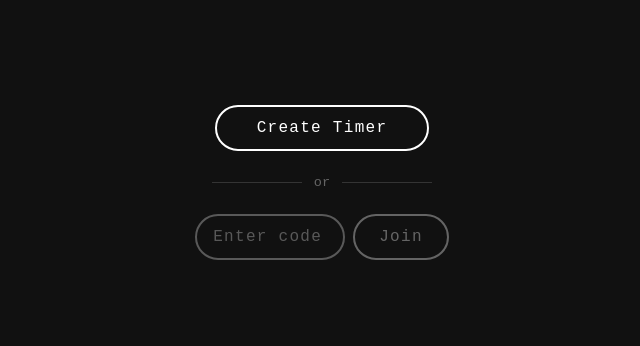
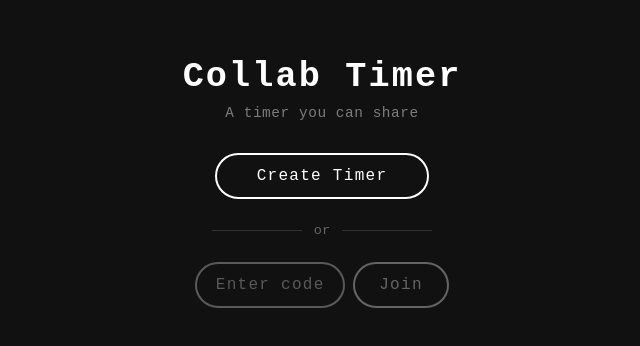
Before and after one commit to tuesi/collabTimer, a React (Vite) app in the folder client/: page / in a window 1280 px wide. Shown: the part 218-564 px from the top of the page, without its empty margins (318-958 px from the left). Built offline with nearby package versions, Linux system fonts and the light colour scheme; no server answers.

Commit message:
added proper title

```diff
--- a/client/index.html
+++ b/client/index.html
@@ -1,16 +1,34 @@
 <!DOCTYPE html>
 <html lang="en">
+
 <head>
   <meta charset="UTF-8" />
   <meta name="viewport" content="width=device-width, initial-scale=1.0" />
-    <title>Timer App</title>
+  <title>Collab Timer</title>
+  <link rel="preconnect" href="https://fonts.googleapis.com">
+  <link rel="preconnect" href="https://fonts.gstatic.com" crossorigin>
+  <link href="https://fonts.googleapis.com/css2?family=Space+Grotesk:wght@300;400;700&display=swap" rel="stylesheet">
   <style>
-      *, *::before, *::after { box-sizing: border-box; margin: 0; padding: 0; }
-      html, body, #root { height: 100%; overflow: hidden; }
+    *,
+    *::before,
+    *::after {
+      box-sizing: border-box;
+      margin: 0;
+      padding: 0;
+    }
+
+    html,
+    body,
+    #root {
+      height: 100%;
+      overflow: hidden;
+    }
   </style>
 </head>
+
 <body>
   <div id="root"></div>
   <script type="module" src="/src/main.tsx"></script>
 </body>
+
 </html>
--- a/client/src/pages/Home/Home.module.scss
+++ b/client/src/pages/Home/Home.module.scss
@@ -10,6 +10,27 @@
   gap: 1.5rem;
   height: 100vh;
   background-color: $bg-color;
+}
+
+.hero {
+  text-align: center;
+  margin-bottom: 0.5rem;
+}
+
+.title {
+  font-family: monospace;
+  font-size: 2.2rem;
+  font-weight: 700;
+  letter-spacing: 0.06em;
+  color: $text-color;
+}
+
+.subtitle {
+  font-family: monospace;
+  font-size: 0.9rem;
+  color: rgba(255, 255, 255, 0.45);
+  letter-spacing: 0.04em;
+  margin-top: 0.5rem;
 }
 
 .createButton {
@@ -65,6 +86,8 @@
   outline: none;
   transition: border-color 0.2s ease;
 
+  text-align: center;
+
   &::placeholder {
     color: rgba(255, 255, 255, 0.3);
   }
--- a/client/src/pages/Home/Home.tsx
+++ b/client/src/pages/Home/Home.tsx
@@ -29,6 +29,10 @@
 
   return (
     <div className={styles.wrapper}>
+      <div className={styles.hero}>
+        <h1 className={styles.title}>Collab Timer</h1>
+        <p className={styles.subtitle}>A timer you can share</p>
+      </div>
       <button className={styles.createButton} onClick={handleCreate}>
         Create Timer
       </button>
--- a/client/src/pages/Timer/Timer.module.scss
+++ b/client/src/pages/Timer/Timer.module.scss
@@ -46,9 +46,10 @@
   align-items: center;
   color: $text-color;
   font-size: $font-size;
-  font-family: monospace;
+  font-family: 'Space Grotesk', sans-serif;
   font-weight: 300;
   letter-spacing: 0.05em;
+  font-variant-numeric: tabular-nums;
   white-space: nowrap;
 }
 
@@ -76,9 +77,10 @@
   border: none;
   color: $text-color;
   font-size: $font-size;
-  font-family: monospace;
+  font-family: 'Space Grotesk', sans-serif;
   font-weight: 300;
   letter-spacing: 0.05em;
+  font-variant-numeric: tabular-nums;
   text-align: center;
   width: 100%;
   padding: 0;
```
Also changed, not shown: 1 other file (tests, documents, lock files or other folders). Lines whose indentation alone changed are shown as unchanged.
